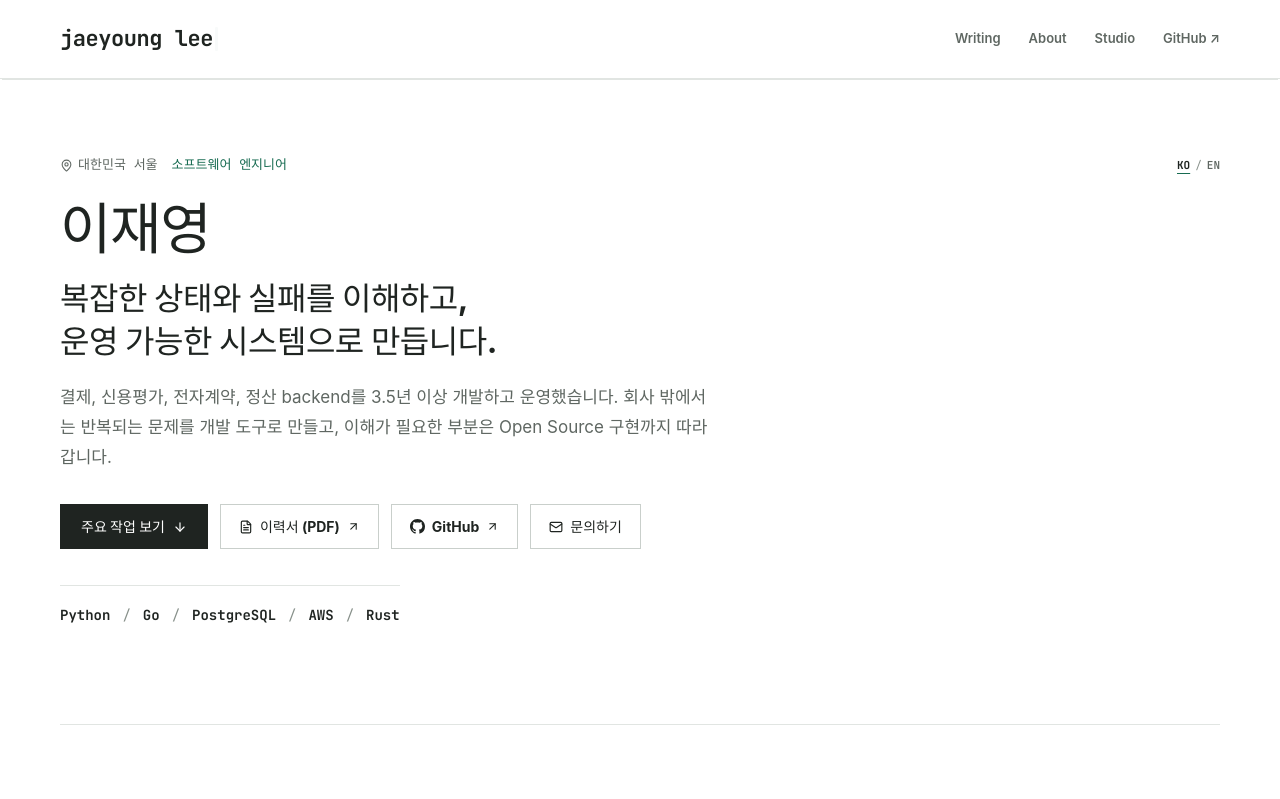
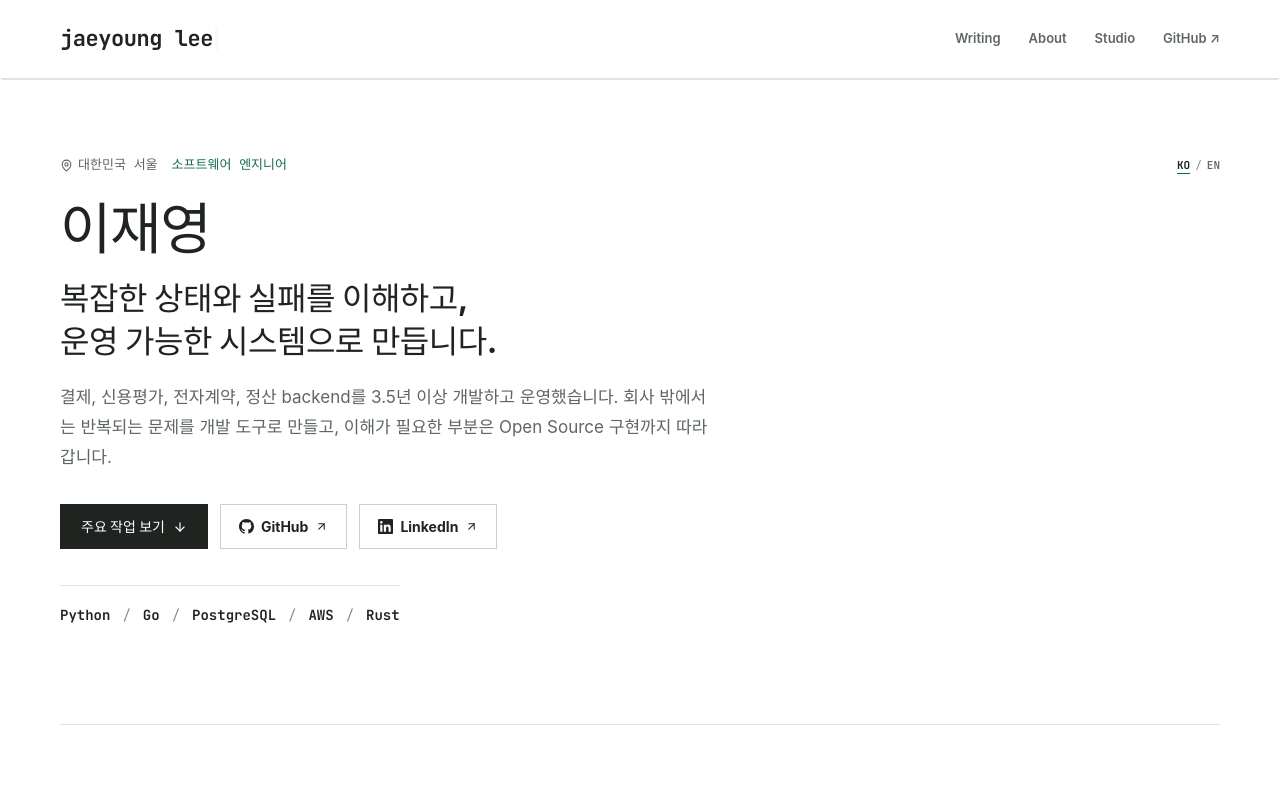
Before and after one commit to jaeyoung0509/jaeyoung0509.github.io, a SvelteKit app: page /about in a window 1280 px wide. Shown: the top 799 px of the page. Built offline with nearby package versions, Linux system fonts and the light colour scheme.

Commit message:
refactor(about): replace resume and contact CTA with LinkedIn link

```diff
--- a/src/components/PortfolioHome.svelte
+++ b/src/components/PortfolioHome.svelte
@@ -4,11 +4,9 @@
   import {
     ArrowUpRight,
     ArrowDown,
-    Mail,
     MapPin,
     GitPullRequest,
     ChevronDown,
-    FileText,
     Check,
   } from "lucide-svelte";
   import MermaidHandler from "$components/MermaidHandler.svelte";
@@ -84,8 +82,6 @@
         subheadline:
           "Backend engineer with 3.5+ years building and operating payment, credit, contract, and settlement backends. Outside work, I build developer tools for repetitive operational friction and trace open-source implementations to their source.",
         ctaWork: "Selected Work",
-        ctaResume: "Resume (PDF)",
-        ctaContact: "Contact",
         techStack: ["Python", "Go", "PostgreSQL", "AWS", "Rust"],
       },
       about: {
@@ -152,10 +148,6 @@
         summary:
           "Built and operated core payment, contract signing, credit evaluation, and merchant settlement backends for a B2B BNPL platform. Designed asynchronous message pipelines, idempotency guards, and fault recovery mechanisms.",
       },
-      contact: {
-        title: "Contact",
-        subtext: "Feel free to reach out via email or GitHub.",
-      },
     },
     ko: {
       meta: {
@@ -171,8 +163,6 @@
         subheadline:
           "결제, 신용평가, 전자계약, 정산 backend를 3.5년 이상 개발하고 운영했습니다. 회사 밖에서는 반복되는 문제를 개발 도구로 만들고, 이해가 필요한 부분은 Open Source 구현까지 따라갑니다.",
         ctaWork: "주요 작업 보기",
-        ctaResume: "이력서 (PDF)",
-        ctaContact: "문의하기",
         techStack: ["Python", "Go", "PostgreSQL", "AWS", "Rust"],
       },
       about: {
@@ -239,10 +229,6 @@
         summary:
           "B2B BNPL 핀테크 플랫폼에서 결제, 전자계약 체결, 신용평가, 정산 코어 백엔드 시스템을 설계하고 운영했습니다. 분산 환경의 비동기 메시지 파이프라인과 멱등성 처리, 장애 복구 체계를 구축했습니다.",
       },
-      contact: {
-        title: "연락처",
-        subtext: "이메일이나 GitHub을 통해 언제든 연락하실 수 있습니다.",
-      },
     },
   });
 
@@ -308,14 +294,6 @@
         {c.hero.ctaWork} <ArrowDown size={14} />
       </a>
       <a
-        href="/files/cv_jaeyoung_lee.pdf"
-        target="_blank"
-        rel="noreferrer"
-        class="btn-hero-secondary"
-      >
-        <FileText size={14} /> {c.hero.ctaResume} <ArrowUpRight size={13} />
-      </a>
-      <a
         href={siteConfig.author.github}
         target="_blank"
         rel="noreferrer"
@@ -334,8 +312,24 @@
         </svg>
         GitHub <ArrowUpRight size={13} />
       </a>
-      <a href="mailto:ejaebbang@gmail.com" class="btn-hero-secondary">
-        <Mail size={14} /> {c.hero.ctaContact}
+      <a
+        href={siteConfig.author.linkedin}
+        target="_blank"
+        rel="noreferrer"
+        class="btn-hero-secondary"
+      >
+        <svg
+          viewBox="0 0 24 24"
+          width="15"
+          height="15"
+          fill="currentColor"
+          aria-hidden="true"
+        >
+          <path
+            d="M20.447 20.452h-3.554v-5.569c0-1.328-.027-3.037-1.852-3.037-1.853 0-2.136 1.445-2.136 2.939v5.667H9.351V9h3.414v1.561h.046c.477-.9 1.637-1.85 3.37-1.85 3.601 0 4.267 2.37 4.267 5.455v6.286zM5.337 7.433c-1.144 0-2.063-.926-2.063-2.065 0-1.138.92-2.063 2.063-2.063 1.14 0 2.064.925 2.064 2.063 0 1.139-.925 2.065-2.064 2.065zm1.782 13.019H3.555V9h3.564v11.452zM22.225 0H1.771C.792 0 0 .774 0 1.729v20.542C0 23.227.792 24 1.771 24h20.451C23.2 24 24 23.227 24 22.271V1.729C24 .774 23.2 0 22.222 0h.003z"
+          />
+        </svg>
+        LinkedIn <ArrowUpRight size={13} />
       </a>
     </div>
 
--- a/src/lib/site.ts
+++ b/src/lib/site.ts
@@ -10,7 +10,7 @@
     tagline: "I build reliable systems for workflows that don't always go as planned.",
     email: "ejaebbang@gmail.com",
     github: "https://github.com/jaeyoung0509",
-    linkedin: "https://www.linkedin.com/in/jaeyoung0509",
+    linkedin: "https://www.linkedin.com/in/jaeyoung-lee-72908227a/",
     location: "Seoul, South Korea",
   },
 } as const;
```
Also changed, not shown: 1 other file (tests, documents, lock files or other folders).
